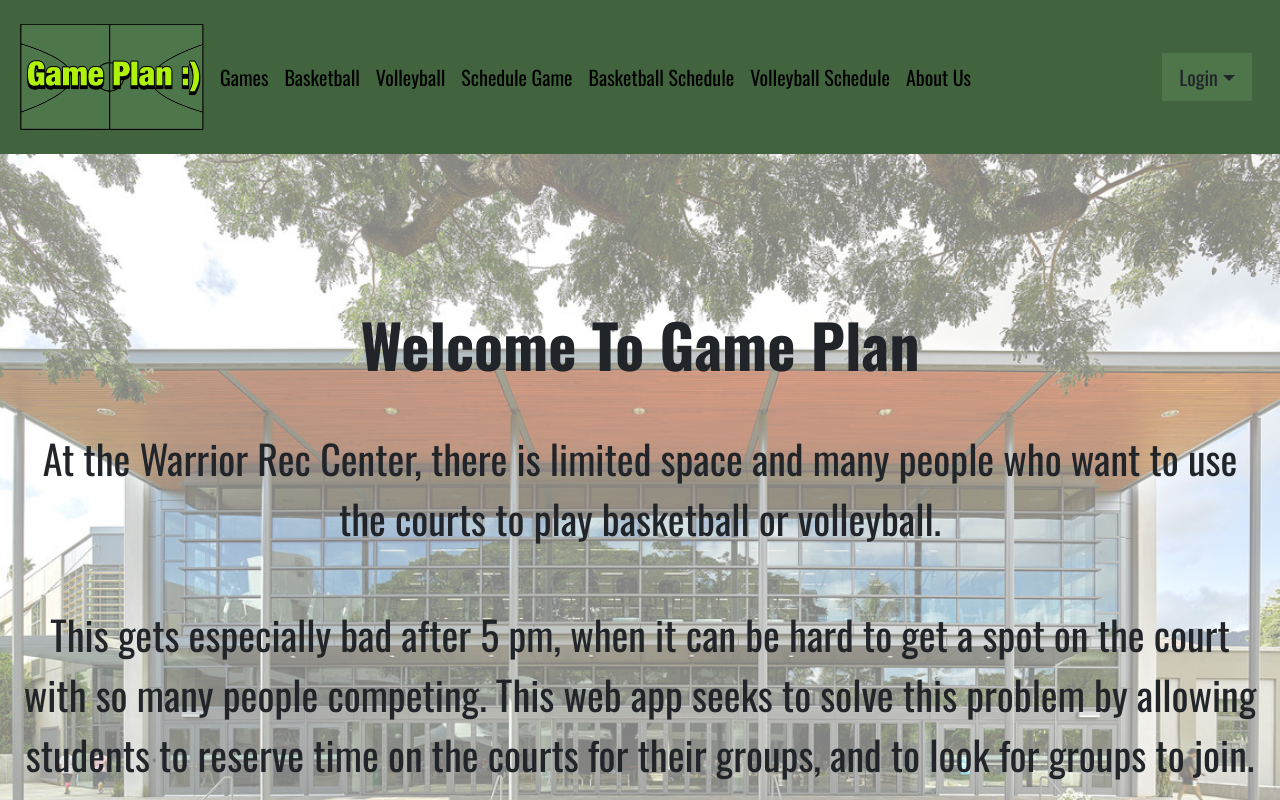
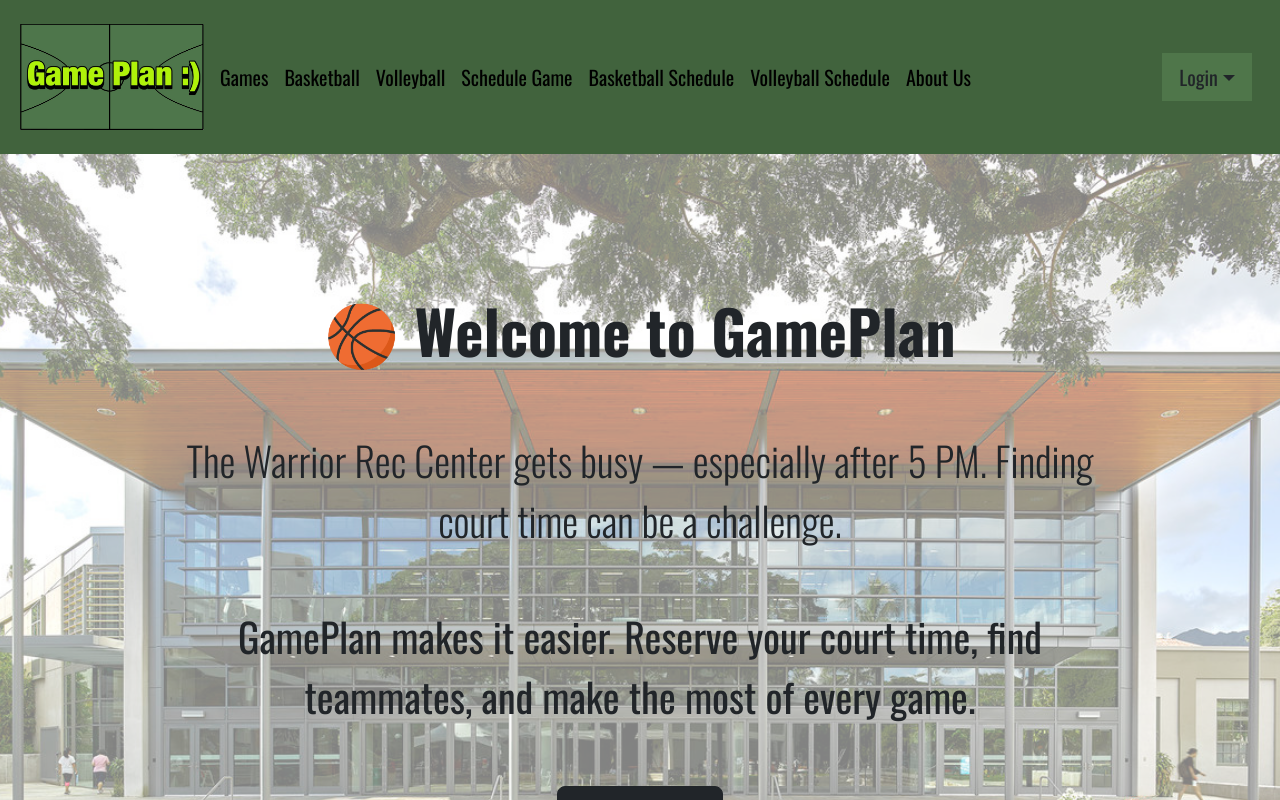
Before and after one commit to TheC-es/GamePlan, a Next.js app: page / in a window 1280 px wide. Shown: the top 800 px of the page. Built offline with nearby package versions, Linux system fonts and the light colour scheme; no server answers.

Commit message:
changes to the hero

```diff
--- a/src/app/page.tsx
+++ b/src/app/page.tsx
@@ -9,19 +9,18 @@ const Home = () => (
         <Col
           className="hero-overlay text-center text-dark d-flex flex-column justify-content-center align-items-center"
         >
-          <h1 className="fw-bold">Welcome To Game Plan</h1>
-          <p>
-            At the Warrior Rec Center, there is limited space and many people who want to use the courts
-            to play basketball or volleyball.
+          <h1 className="fw-bold display-3 mb-4">🏀 Welcome to GamePlan</h1>
+          <p className="lead w-75 mx-auto">
+            The Warrior Rec Center gets busy — especially after 5 PM. Finding court time can be a challenge.
           </p>
-          <p>
-            This gets especially bad after 5 pm, when it can be hard to get a spot on the court
-            with so many people competing. This web app seeks to solve this problem by allowing
-            students to reserve time on the courts for their groups, and to look for groups to join.
+          <p className="w-75 mx-auto">
+            GamePlan makes it easier. Reserve your court time, find teammates, and make the most of every game.
           </p>
+          <a href="/schedule" className="btn btn-dark btn-lg mt-4 shadow">
+            Reserve Your Spot
+          </a>
         </Col>
       </Row>
-
     </Container>
   </main>
 );
```
Also changed, not shown: 1 other file (tests, documents, lock files or other folders).
